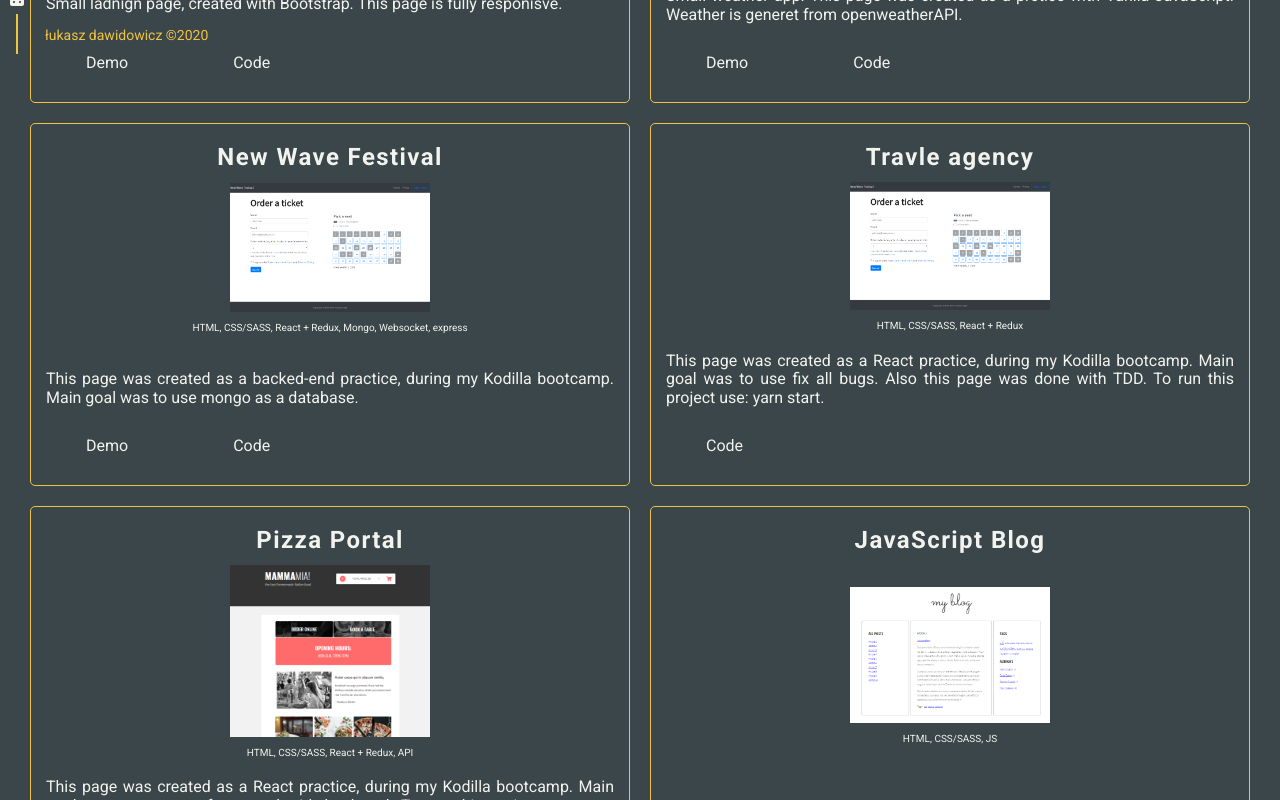
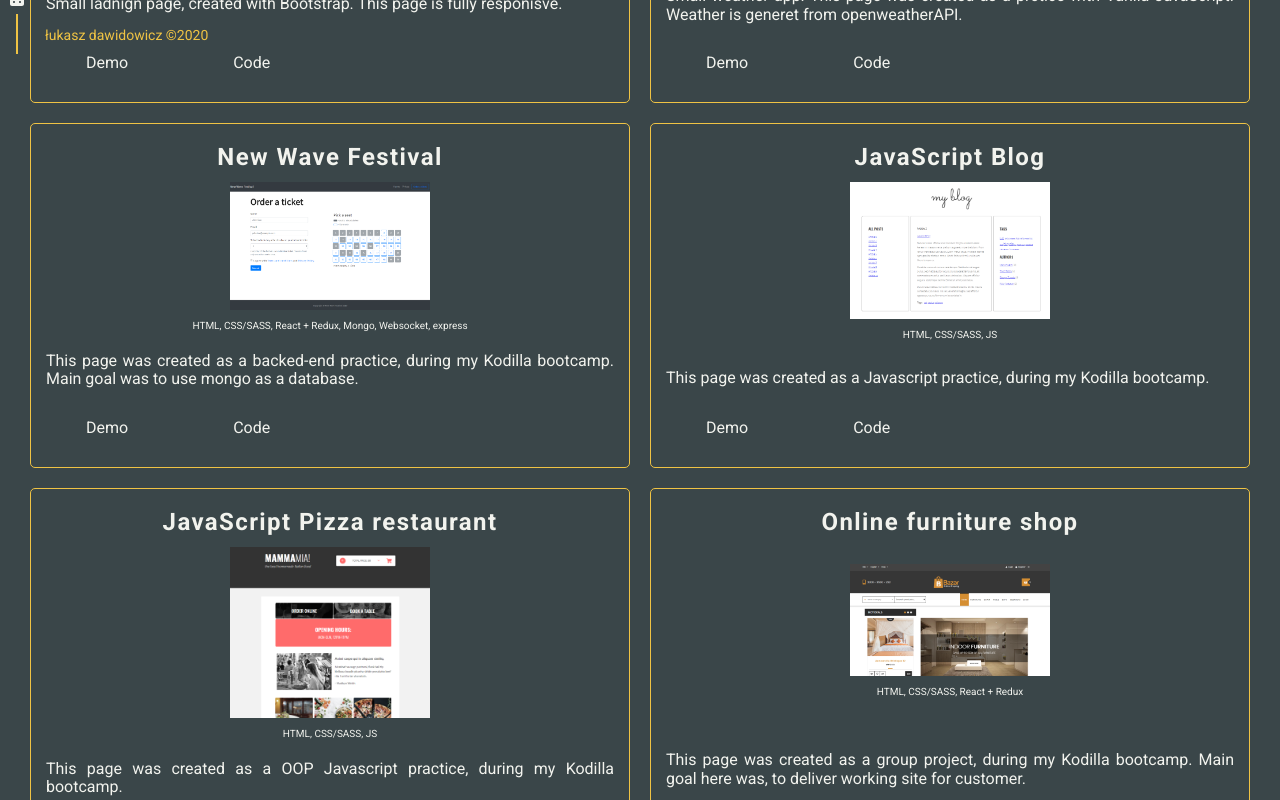
Before and after one commit to shivetay/LD_portfolio, a React (Create React App) app: page /projects in a window 1280 px wide. Shown: the part 740-1540 px from the top of the page. Built offline with nearby package versions, Linux system fonts and the light colour scheme.

Commit message:
add missing links and photos

```diff
--- a/src/components/views/Projects/Projects.js
+++ b/src/components/views/Projects/Projects.js
@@ -7,12 +7,12 @@ import photo2 from '../../../Images/project_lp2.png';
 import photo3 from '../../../Images/project_lp3.png';
 import photo4 from '../../../Images/pogodynka.png';
 import photo5 from '../../../Images/new_wave.png';
-import photo6 from '../../../Images/new_wave.png';
-import photo7 from '../../../Images/pizza_restaur.png';
+// import photo6 from '../../../Images/new_wave.png';
+// import photo7 from '../../../Images/pizza_restaur.png';
 import photo8 from '../../../Images/project_blog.png';
 import photo9 from '../../../Images/pizza_restaur.png';
 import photo10 from '../../../Images/group_pr.png';
-import photo11 from '../../../Images/group_pr.png';
+import photo11 from '../../../Images/dashboard.png';
 import photo12 from '../../../Images/tod_react.png';
 
 class Projects extends React.Component {
@@ -43,7 +43,9 @@ class Projects extends React.Component {
                   </a>
                 </button>
                 <button>
-                  <a href='git'>Code</a>
+                  <a href='https://github.com/shivetay/protfolio_project_1'>
+                    Code
+                  </a>
                 </button>
               </div>
             </div>
@@ -64,7 +66,9 @@ class Projects extends React.Component {
                   </a>
                 </button>
                 <button>
-                  <a href='git'>Code</a>
+                  <a href='https://github.com/shivetay/portfolio_project_2'>
+                    Code
+                  </a>
                 </button>
               </div>
             </div>
@@ -85,7 +89,9 @@ class Projects extends React.Component {
                   </a>
                 </button>
                 <button>
-                  <a href='git'>Code</a>
+                  <a href='https://github.com/shivetay/portfolio_project_3'>
+                    Code
+                  </a>
                 </button>
               </div>
             </div>
@@ -104,7 +110,9 @@ class Projects extends React.Component {
                   </a>
                 </button>
                 <button>
-                  <a href='git'>Code</a>
+                  <a href='https://github.com/shivetay/vanila_js_wheaterApp'>
+                    Code
+                  </a>
                 </button>
               </div>
             </div>
@@ -123,11 +131,13 @@ class Projects extends React.Component {
                   <a href='https://damp-gorge-76852.herokuapp.com/'>Demo</a>
                 </button>
                 <button>
-                  <a href='git'>Code</a>
+                  <a href='https://github.com/shivetay/kodilla_express_tickets'>
+                    Code
+                  </a>
                 </button>
               </div>
             </div>
-            <div className='Projects__Project'>
+            {/* <div className='Projects__Project'>
               <h3 className='Projects-name'>Travle agency</h3>
               <img className='Projects-photo' src={photo6} alt='project_img' />
               <span className='Projects-tech'>
@@ -135,16 +145,16 @@ class Projects extends React.Component {
               </span>
               <p className='Projects-descr'>
                 This page was created as a React practice, during my Kodilla
-                bootcamp. Main goal was to use fix all bugs. Also this page was
-                done with TDD. To run this project use: yarn start.
+                bootcamp. Main goal was to fix all bugs. Also this page was done
+                with TDD. To run this project use: yarn start.
               </p>
               <div className='Project-button'>
                 <button>
                   <a href='git'>Code</a>
                 </button>
               </div>
-            </div>
-            <div className='Projects__Project'>
+            </div> */}
+            {/* <div className='Projects__Project'>
               <h3 className='Projects-name'>Pizza Portal</h3>
               <img className='Projects-photo' src={photo7} alt='project_img' />
               <span className='Projects-tech'>
@@ -161,7 +171,7 @@ class Projects extends React.Component {
                   <a href='git'>Code</a>
                 </button>
               </div>
-            </div>
+            </div> */}
             <div className='Projects__Project'>
               <h3 className='Projects-name'>JavaScript Blog</h3>
               <img className='Projects-photo' src={photo8} alt='project_img' />
@@ -175,7 +185,7 @@ class Projects extends React.Component {
                   <a href='https://shivetay.github.io/kodill_blog/'>Demo</a>
                 </button>
                 <button>
-                  <a href='git'>Code</a>
+                  <a href='https://github.com/shivetay/kodill_blog'>Code</a>
                 </button>
               </div>
             </div>
@@ -192,7 +202,7 @@ class Projects extends React.Component {
                   <a href='https://pizza-kodilla-54318.herokuapp.com/'>Demo</a>
                 </button>
                 <button>
-                  <a href='git'>Code</a>
+                  <a href='https://github.com/shivetay/kodilla_pizza'>Code</a>
                 </button>
               </div>
             </div>
@@ -212,7 +222,9 @@ class Projects extends React.Component {
                   <a href='https://stupefied-lewin-977cb1.netlify.com/'>Demo</a>
                 </button>
                 <button>
-                  <a href='git'>Code</a>
+                  <a href='https://github.com/Neonides/kodilla-wdp-1912-01'>
+                    Code
+                  </a>
                 </button>
               </div>
             </div>
@@ -231,7 +243,9 @@ class Projects extends React.Component {
                   </a>
                 </button>
                 <button>
-                  <a href='git'>Code</a>
+                  <a href='https://github.com/shivetay/kodilla_dashbord'>
+                    Code
+                  </a>
                 </button>
               </div>
             </div>
@@ -250,7 +264,9 @@ class Projects extends React.Component {
                   <a href='https://todo-kodilla.herokuapp.com/'>Demo</a>
                 </button>
                 <button>
-                  <a href='git'>Code</a>
+                  <a href='https://github.com/shivetay/kodilla_to_do_react'>
+                    Code
+                  </a>
                 </button>
               </div>
             </div>
```
Also changed, not shown: public/img/dashboard.png (added), src/Images/dashboard.png (added).
